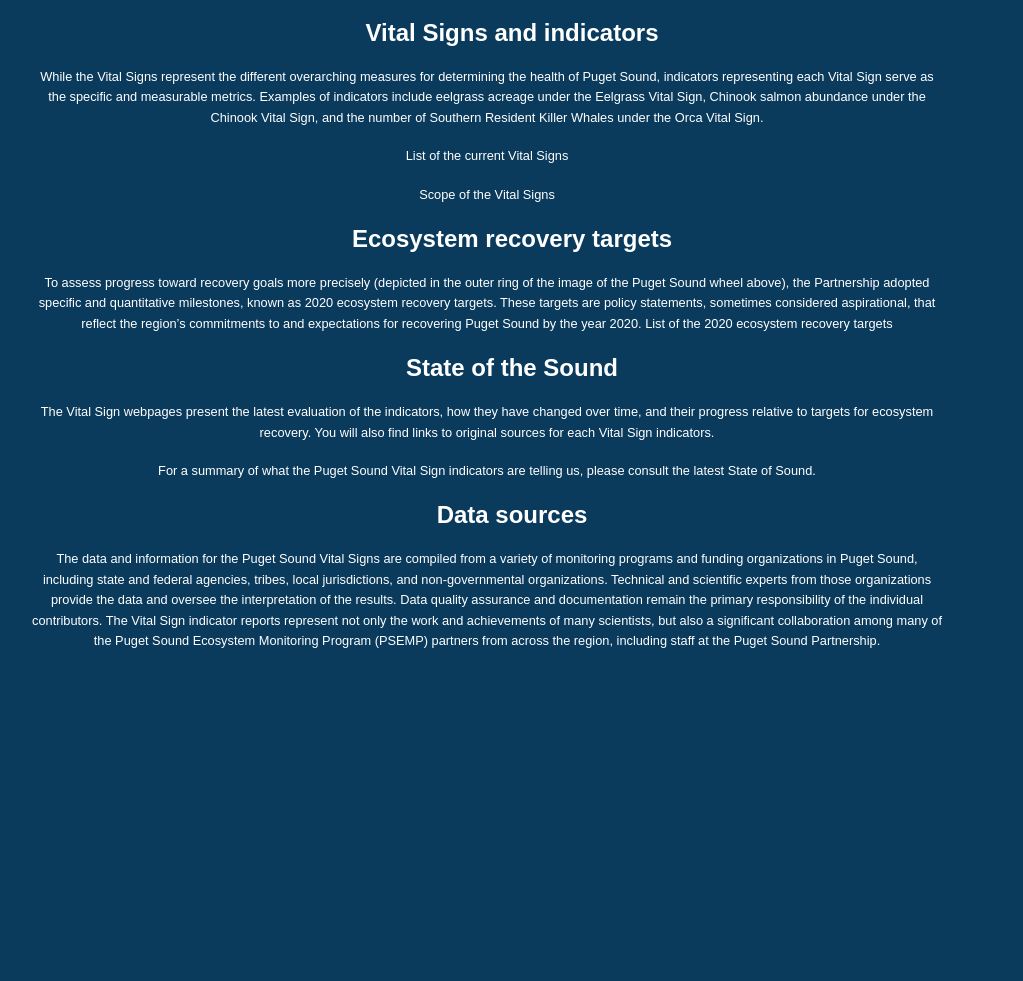
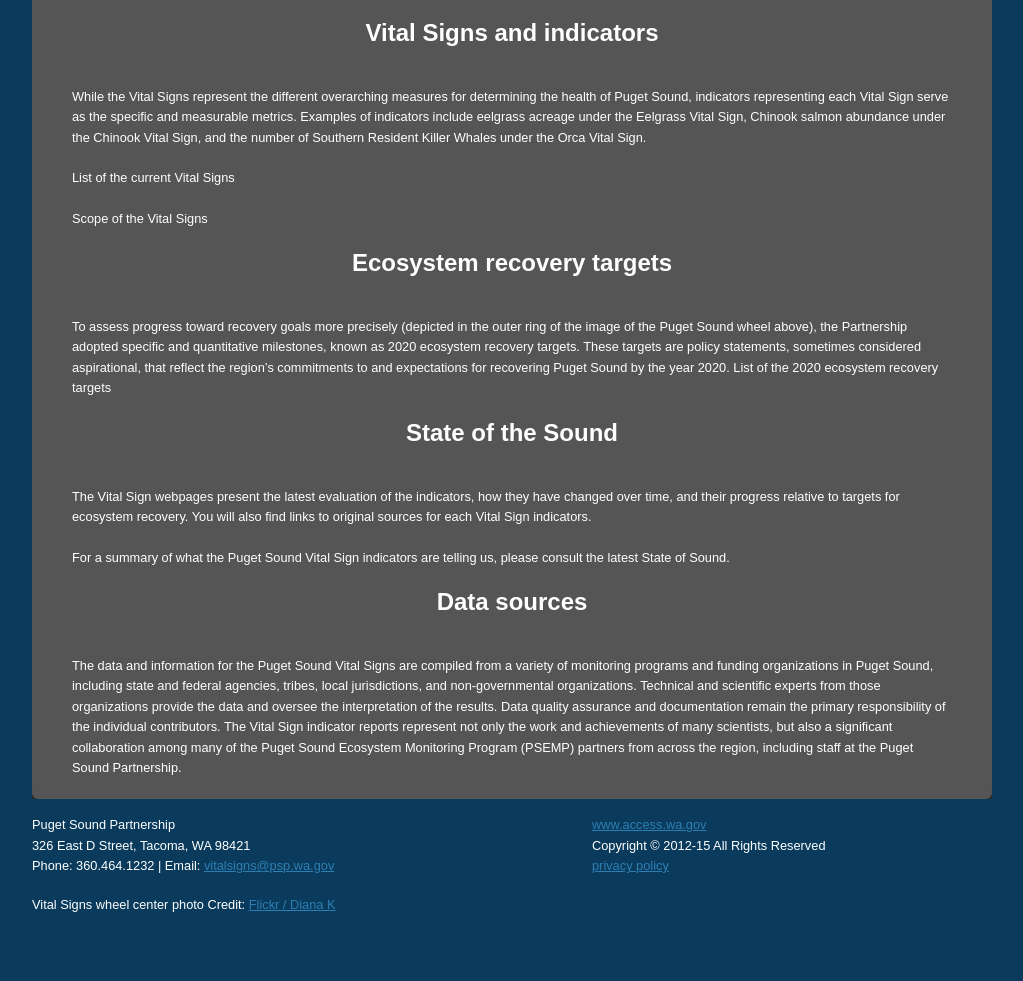
Before and after one commit to caneballante/vitalsigns_beta, a PHP site: page /index.php in a window 1280 px wide. Shown: the part 1621-2602 px from the top of the page, without its empty margins (128-1151 px from the left). Before the commit the page ends 2269 px from the top, so only its background shows below. Run offline with PHP 8.4, Linux system fonts and the light colour scheme.

Commit message:
deleted the set height of the container div on the vital homepage

```diff
--- a/css/_notes/dwsync.xml
+++ b/css/_notes/dwsync.xml
@@ -5,6 +5,6 @@
 <file name=".DS_Store" server="Macintosh HD/Applications/MAMP/htdocs/" local="3440436019" remote="318763443833332531" Dst="-1" />
 <file name="vital1.css" server="Macintosh HD/Applications/MAMP/htdocs/" local="3447253649" remote="318763443840150161" Dst="-1" />
 <file name="vital1.css" server="198.238.33.26" local="3519224454" remote="3519224326" Dst="-1" />
-<file name="vital1.css" server="198.238.33.26/vitalsigns_beta/" local="3528984317" remote="3528984101" Dst="-1" />
+<file name="vital1.css" server="198.238.33.26/vitalsigns_beta/" local="3528986390" remote="3528986172" Dst="-1" />
 <file name=".DS_Store" server="198.238.33.26/vitalsigns_beta/" local="3457454418" remote="3528925360" Dst="-1" />
 </dwsync>
--- a/css/vital1.css
+++ b/css/vital1.css
@@ -172,9 +172,13 @@ li {
 
 #idHome #vitalheadercontainer {
 	background-color: #555555;
-	height: 670px;
 	position: relative;
 	text-align: center;
+}
+#idHome #vitalheadercontainer p {
+	text-align:left;
+	margin:0;
+	padding:20px 40px 0px 40px;
 }
 #id01 #vitalheadercontainer {
 	background-image: url(../img/1_onsite.jpg);
```
